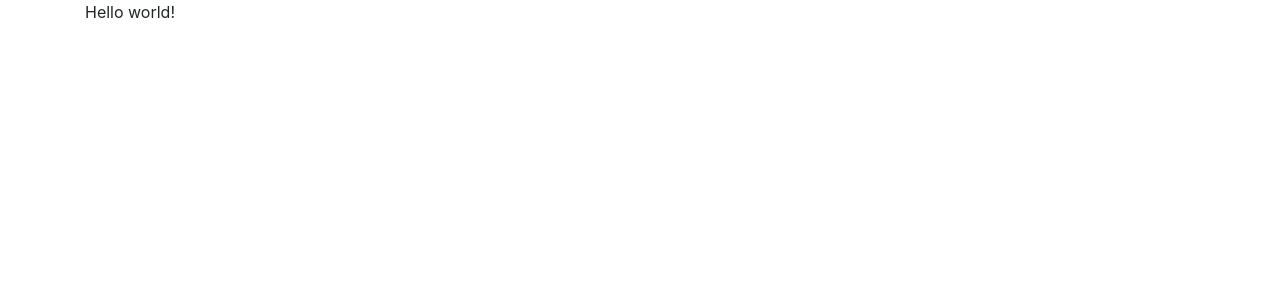
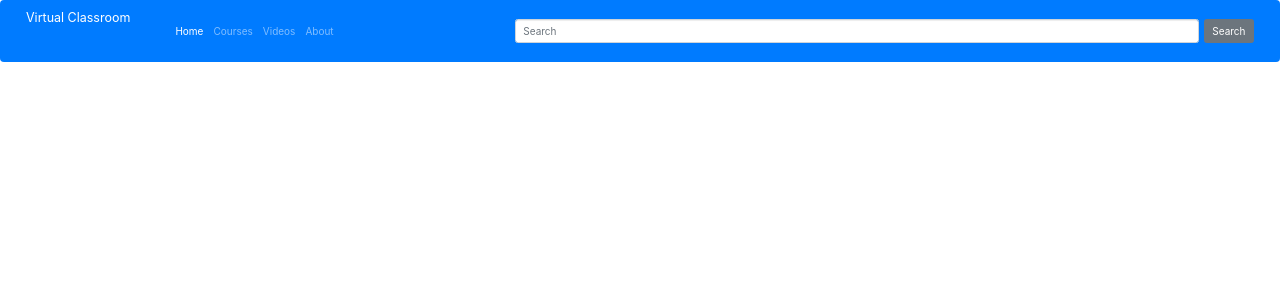
Before and after one commit to DVN237294/vc_frontend, an Angular app: page / in a window 1280 px wide. Shown: the top 300 px of the page. Built offline with nearby package versions, Linux system fonts and the light colour scheme.

Commit message:
navbar and theme import

```diff
--- a/angular.json
+++ b/angular.json
@@ -24,11 +24,13 @@
               "src/assets"
             ],
             "styles": [
-              "node_modules/bootstrap/dist/css/bootstrap.css",
-               "src/styles.css"
-            ],
-            "scripts": [
-            ]
+              "src/styles.css",
+                "node_modules/bootstrap/dist/css/bootstrap.min.css"
+              ],
+              "scripts": [
+                "node_modules/jquery/dist/jquery.min.js",
+                "node_modules/bootstrap/dist/js/bootstrap.min.js"
+              ]
           },
           "configurations": {
             "production": {
--- a/package.json
+++ b/package.json
@@ -20,19 +20,21 @@
     "@angular/platform-browser-dynamic": "~8.2.8",
     "@angular/router": "~8.2.8",
     "bootstrap": "^4.3.1",
+    "bootswatch": "^4.3.1",
+    "jquery": "^3.4.1",
     "ngx-bootstrap": "^5.1.2",
     "rxjs": "~6.4.0",
     "tslib": "^1.10.0",
     "zone.js": "~0.9.1"
   },
   "devDependencies": {
-    "@angular-devkit/build-angular": "~0.803.6",
+    "@angular-devkit/build-angular": "^0.803.7",
     "@angular/cli": "~8.3.6",
     "@angular/compiler-cli": "~8.2.8",
     "@angular/language-service": "~8.2.8",
-    "@types/node": "~8.9.4",
     "@types/jasmine": "~3.3.8",
     "@types/jasminewd2": "~2.0.3",
+    "@types/node": "~8.9.4",
     "codelyzer": "^5.0.0",
     "jasmine-core": "~3.4.0",
     "jasmine-spec-reporter": "~4.2.1",
--- a/src/app/app.component.html
+++ b/src/app/app.component.html
@@ -1,3 +1 @@
-<div class="container">
-  <p> Hello world!</p>
-</div>
+<app-navbar></app-navbar>
--- a/src/app/app.module.ts
+++ b/src/app/app.module.ts
@@ -3,10 +3,12 @@ import { NgModule } from '@angular/core';
 
 import { AppRoutingModule } from './app-routing.module';
 import { AppComponent } from './app.component';
+import { NavbarComponent } from './navbar/navbar.component';
 
 @NgModule({
   declarations: [
-    AppComponent
+    AppComponent,
+    NavbarComponent
   ],
   imports: [
     BrowserModule,
--- /dev/null
+++ b/src/app/navbar/navbar.component.css
@@ -0,0 +1,4 @@
+.nav {
+    border-color: #425766;
+
+  }
--- /dev/null
+++ b/src/app/navbar/navbar.component.html
@@ -0,0 +1,27 @@
+<nav class="navbar navbar-expand-lg navbar-dark bg-primary">
+    <header class="navbar-brand" href="#">Virtual Classroom</header>
+    <button class="navbar-toggler" type="button" data-toggle="collapse" data-target="#navbarColor01" aria-controls="navbarColor01" aria-expanded="true" aria-label="Toggle navigation">
+      <span class="navbar-toggler-icon"></span>
+    </button>
+
+    <div class="navbar-collapse collapse show" id="navbarColor01" style="">
+      <ul class="navbar-nav mr-auto">
+        <li class="nav-item active">
+          <a class="nav-link" href="#">Home <span class="sr-only">(current)</span></a>
+        </li>
+        <li class="nav-item" >
+          <a class="nav-link" href="#">Courses</a>
+        </li>
+        <li class="nav-item">
+          <a class="nav-link" href="#">Videos</a>
+        </li>
+        <li class="nav-item">
+          <a class="nav-link" href="#">About</a>
+        </li>
+      </ul>
+      <form class="form-inline my-2 my-lg-0">
+        <input class="form-control mr-sm-2" size="100" height="15" type="text" placeholder="Search">
+        <button class="btn btn-secondary my-2 my-sm-0" type="submit">Search</button>
+      </form>
+    </div>
+  </nav>
--- /dev/null
+++ b/src/app/navbar/navbar.component.ts
@@ -0,0 +1,15 @@
+import { Component, OnInit } from '@angular/core';
+
+@Component({
+  selector: 'app-navbar',
+  templateUrl: './navbar.component.html',
+  styleUrls: ['./navbar.component.css']
+})
+export class NavbarComponent implements OnInit {
+
+  constructor() { }
+
+  ngOnInit() {
+  }
+
+}
--- a/src/index.html
+++ b/src/index.html
@@ -1,13 +1,16 @@
 <!doctype html>
-<html lang="en">
+<html>
 <head>
   <meta charset="utf-8">
-  <title>VcFrontend</title>
+  <title>Virtual Classroom</title>
   <base href="/">
   <meta name="viewport" content="width=device-width, initial-scale=1">
   <link rel="icon" type="image/x-icon" href="favicon.ico">
+  <link rel="stylesheet" href="https://maxcdn.bootstrapcdn.com/bootstrap/3.3.7/css/bootstrap.min.css" integrity="sha384-BVYiiSIFeK1dGmJRAkycuHAHRg32OmUcww7on3RYdg4Va+PmSTsz/K68vbdEjh4u" crossorigin="anonymous">
 </head>
 <body>
-  <app-root></app-root>
+  <app-root>Loading...</app-root>
+  <script src="https://code.jquery.com/jquery-3.1.1.min.js" integrity="sha256-hVVnYaiADRTO2PzUGmuLJr8BLUSjGIZsDYGmIJLv2b8=" crossorigin="anonymous"></script>
+  <script src="https://maxcdn.bootstrapcdn.com/bootstrap/3.3.7/js/bootstrap.min.js" integrity="sha384-Tc5IQib027qvyjSMfHjOMaLkfuWVxZxUPnCJA7l2mCWNIpG9mGCD8wGNIcPD7Txa" crossorigin="anonymous"></script>
 </body>
 </html>
```
Also changed, not shown: 2 other files (tests, documents, lock files or other folders).
